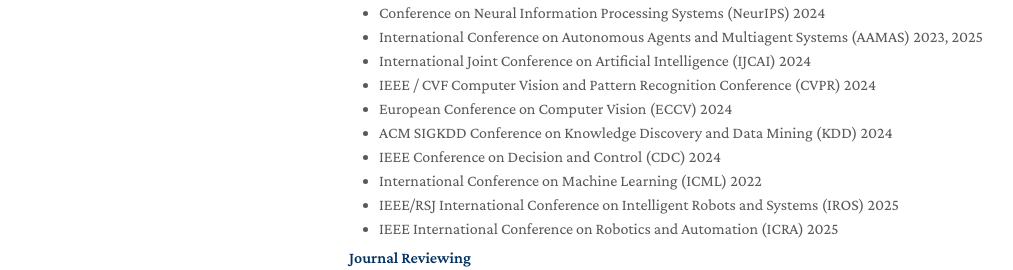
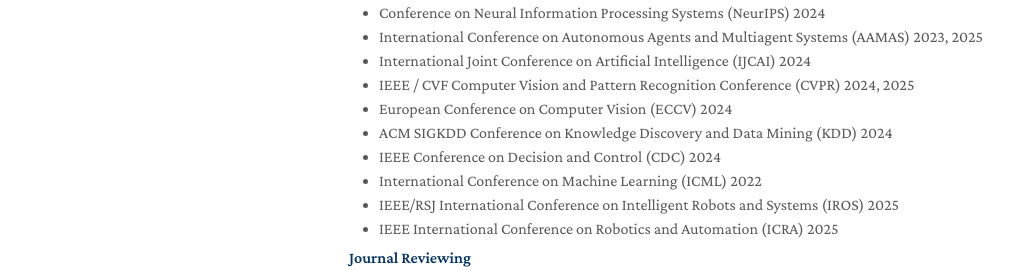
Before and after one commit to jlwu002/jlwu002.github.io, a Jekyll site: the page built from index.md, in a window 1280 px wide and 900 px high, scrolled down 1689 px. Shown: the part 329-599 px from the top of the window, without its empty margins (131-1144 px from the left). Built offline with Jekyll 4.4.1, drawn with Linux system fonts in a browser that asks for light colours; a style sheet for code colours, icons or effects is not loaded; our own code applies the rules of GitHub Pages for plain Markdown files.

Commit message:
Update services.md

```diff
--- a/_includes/services.md
+++ b/_includes/services.md
@@ -8,7 +8,7 @@
   <li><a href="https://neurips.cc/" target="_blank" rel="noopener noreferrer"><autocolor>Conference on Neural Information Processing Systems (NeurIPS) 2024</autocolor></a></li>
   <li><a href="https://aamas2025.org/" target="_blank" rel="noopener noreferrer"><autocolor>International Conference on Autonomous Agents and Multiagent Systems (AAMAS) 2023, 2025</autocolor></a></li>
   <li><a href="https://ijcai24.org/" target="_blank" rel="noopener noreferrer"><autocolor>International Joint Conference on Artificial Intelligence (IJCAI) 2024</autocolor></a></li>
-  <li><a href="https://cvpr.thecvf.com/" target="_blank" rel="noopener noreferrer"><autocolor>IEEE / CVF Computer Vision and Pattern Recognition Conference (CVPR) 2024</autocolor></a></li>
+  <li><a href="https://cvpr.thecvf.com/" target="_blank" rel="noopener noreferrer"><autocolor>IEEE / CVF Computer Vision and Pattern Recognition Conference (CVPR) 2024, 2025</autocolor></a></li>
   <li><a href="https://eccv2024.ecva.net/" target="_blank" rel="noopener noreferrer"><autocolor>European Conference on Computer Vision (ECCV) 2024</autocolor></a></li>
   <li><a href="https://kdd2024.kdd.org/" target="_blank" rel="noopener noreferrer"><autocolor>ACM SIGKDD Conference on Knowledge Discovery and Data Mining (KDD) 2024</autocolor></a></li>
   <li><a href="https://cdc2024.ieeecss.org/" target="_blank" rel="noopener noreferrer"><autocolor>IEEE Conference on Decision and Control (CDC) 2024</autocolor></a></li>
```
